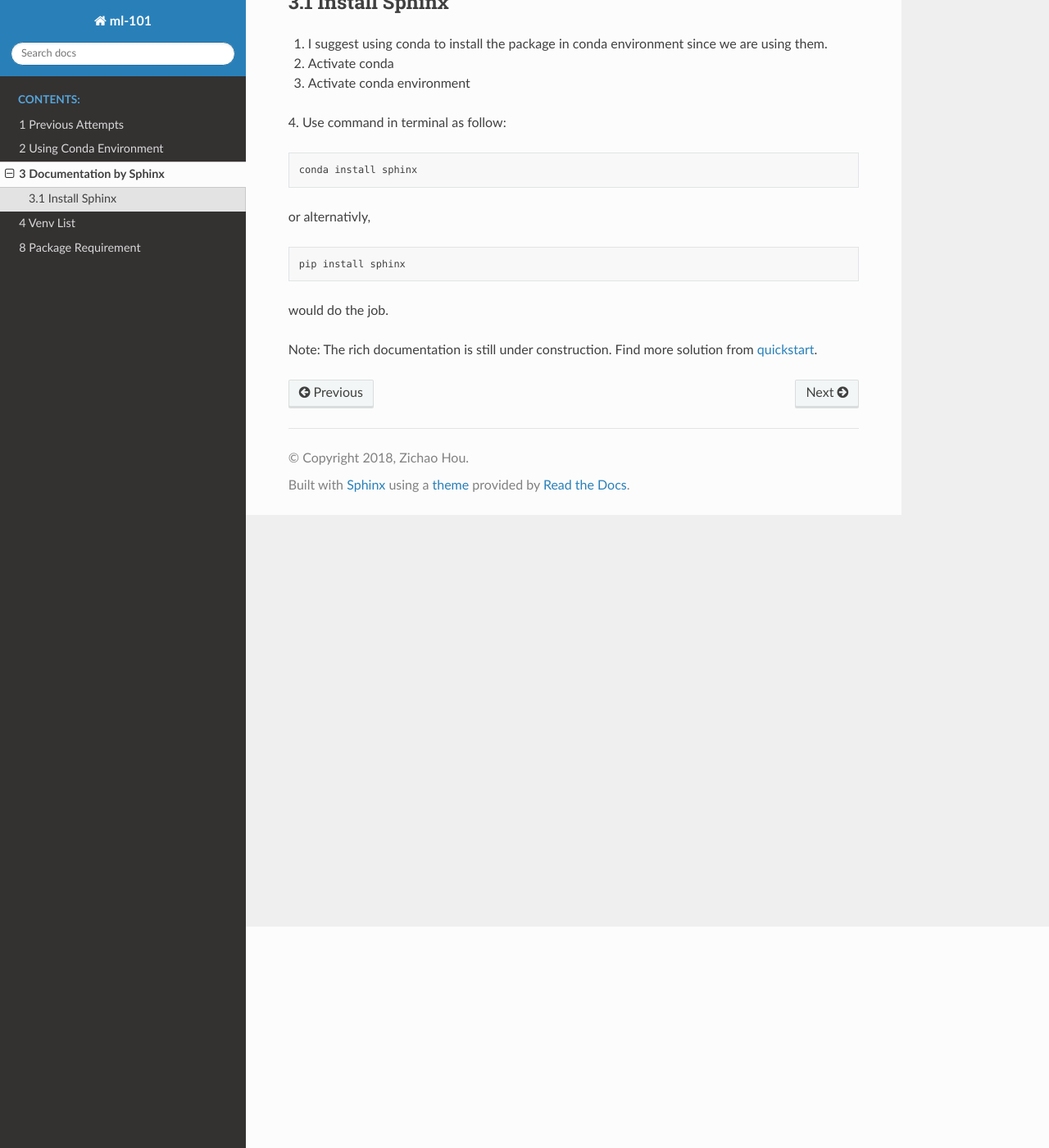
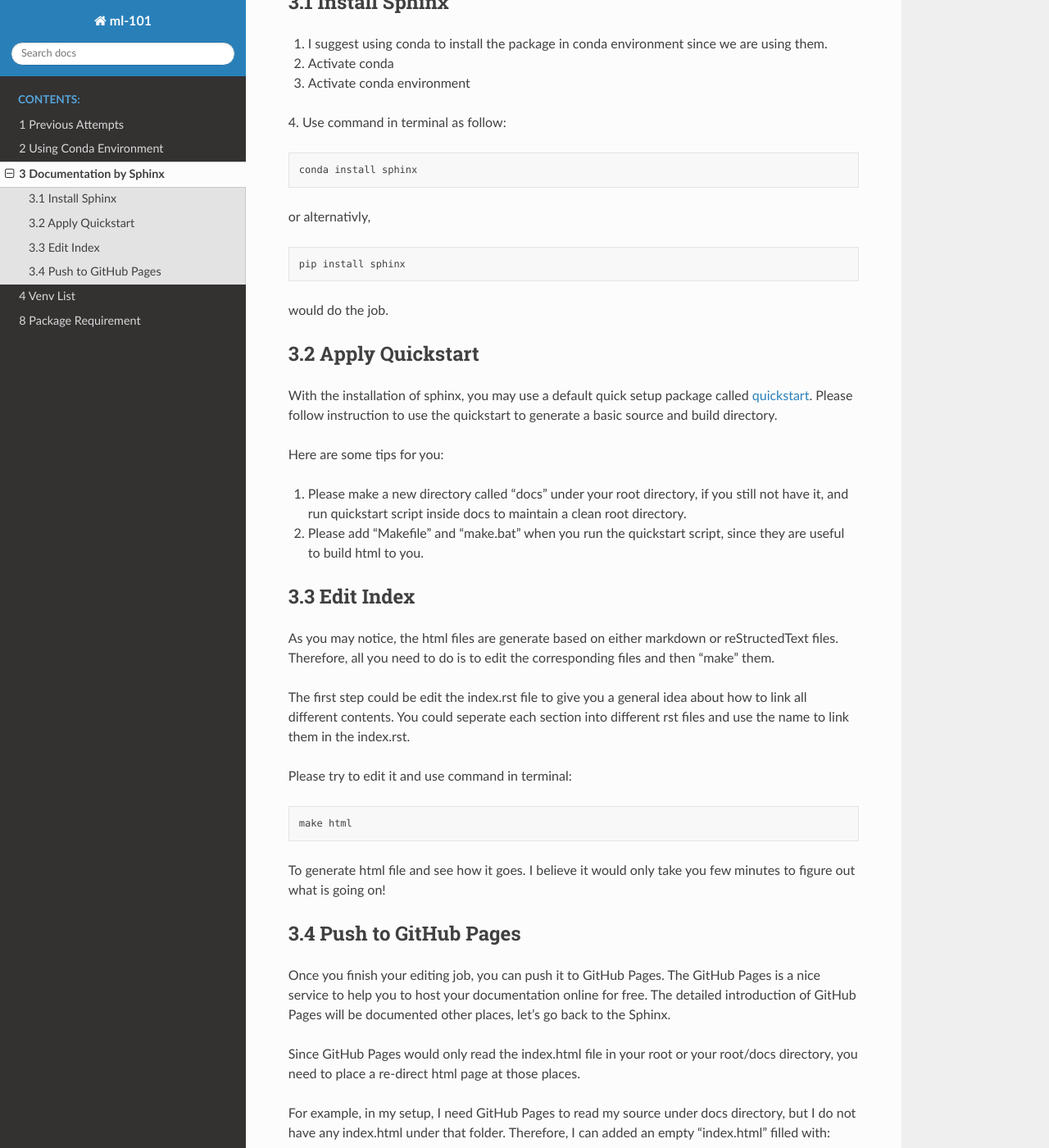
Before and after one commit to Chao8219/ml-101, a Sphinx documentation site: the page built from docs/documentation-by-sphinx.rst, in a window 1280 px wide and 1400 px high, scrolled down 270 px. Shown: the whole window at 82% size. Built offline with Sphinx 7.4.7 and the Read the Docs theme 2.0.0, drawn with Linux system fonts in a browser that asks for light colours; some of the changed text lies outside the part shown.

Commit message:
docs of sphinx updated

```diff
--- a/docs/documentation-by-sphinx.rst
+++ b/docs/documentation-by-sphinx.rst
@@ -30,6 +30,69 @@ or alternativly,
 
 would do the job.
 
-Note: The rich documentation is still under construction. Find more
-solution from `quickstart <http://www.sphinx-doc.org/en/master/
-usage/quickstart.html>`_.
+3.2 Apply Quickstart
+====================
+
+With the installation of sphinx, you may use a default quick setup
+package called `quickstart <http://www.sphinx-doc.org/en/master/
+usage/quickstart.html>`_. Please follow instruction to use the
+quickstart to generate a basic source and build directory.
+
+Here are some tips for you:
+
+1. Please make a new directory called "docs" under your root directory,
+   if you still not have it, and run quickstart script inside docs to
+   maintain a clean root directory.
+
+2. Please add "Makefile" and "make.bat" when you run the quickstart
+   script, since they are useful to build html to you.
+
+3.3 Edit Index
+==============
+
+As you may notice, the html files are generate based on either markdown
+or reStructedText files. Therefore, all you need to do is to edit the
+corresponding files and then "make" them.
+
+The first step could be edit the index.rst file to give you a general
+idea about how to link all different contents. You could seperate each
+section into different rst files and use the name to link them in the
+index.rst.
+
+Please try to edit it and use command in terminal:
+::
+
+    make html
+
+To generate html file and see how it goes. I believe it would only take
+you few minutes to figure out what is going on!
+
+3.4 Push to GitHub Pages
+========================
+
+Once you finish your editing job, you can push it to GitHub Pages. The
+GitHub Pages is a nice service to help you to host your documentation
+online for free. The detailed introduction of GitHub Pages will be
+documented other places, let's go back to the Sphinx.
+
+Since GitHub Pages would only read the index.html file in your root
+or your root/docs directory, you need to place a re-direct html page
+at those places.
+
+For example, in my setup, I need GitHub Pages to read my source under
+docs directory, but I do not have any index.html under that folder.
+Therefore, I can added an empty "index.html" filled with:
+::
+
+    <meta http-equiv="refresh" content="0; url=./_build/html/index.html"/>
+
+Thus, the link will be re-directed.
+
+This solution is offered by `here <https://github.com/sphinx-doc/sphinx/
+issues/3382#issuecomment-409068915>`_.
+
+Also, GitHub Pages, sometimes, is slow to response, and it may not be
+working at first few attempts. Please be patient.
+
+Note: You can find more usage on this page of `quickstart <http://
+www.sphinx-doc.org/en/master/usage/quickstart.html>`_.
```
Also changed, not shown: README.md (+2 -0 lines), 6 other files.
